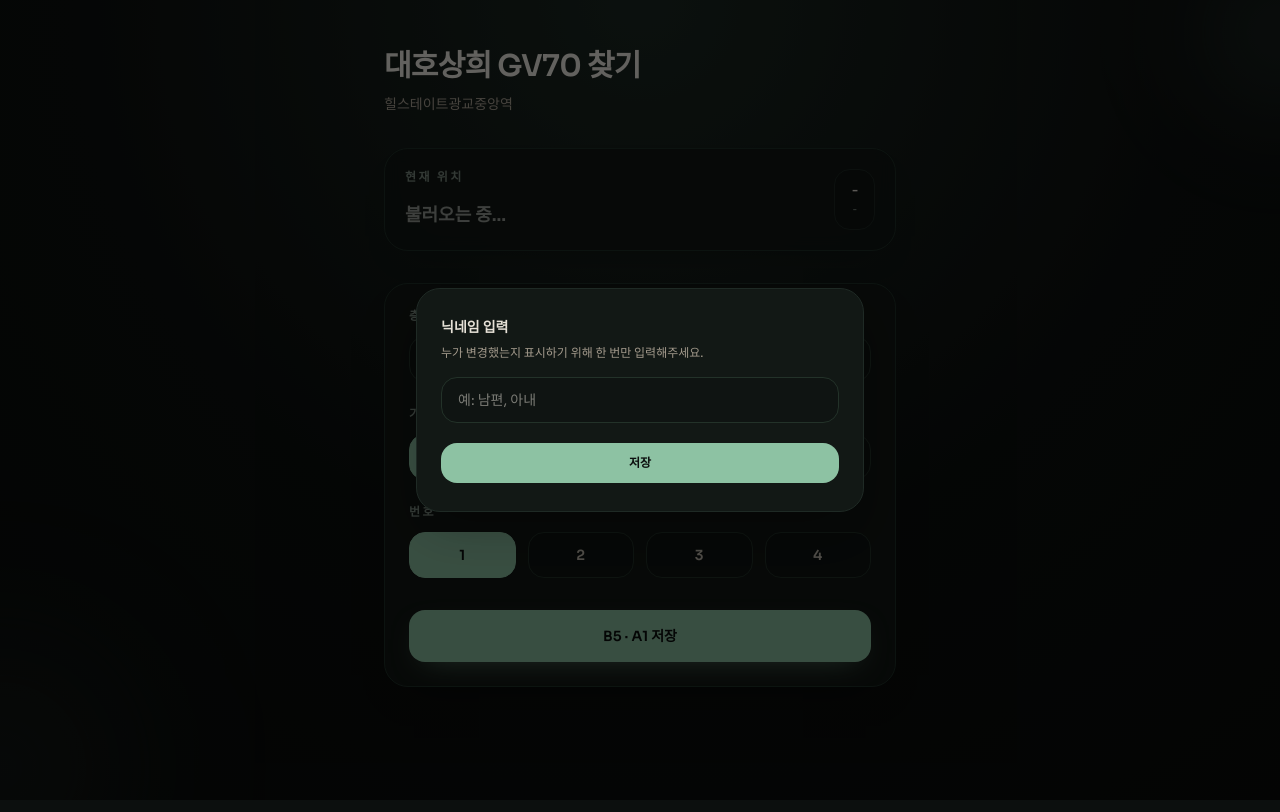
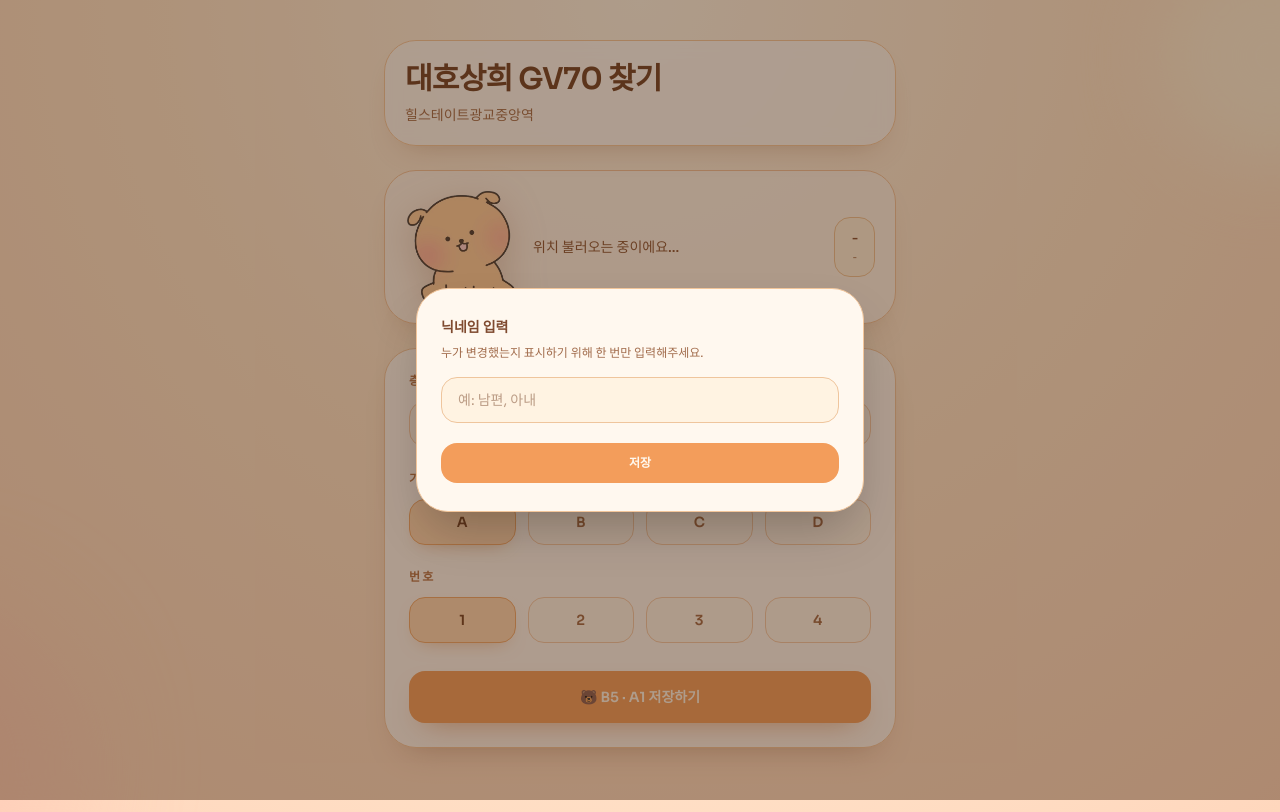
Before and after one commit to wkdeogh/parkwhere, a Next.js app: page / in a window 1280 px wide. Built offline with nearby package versions, Linux system fonts and the light colour scheme; no server answers.

Commit message:
Refresh UI with mascot image and playful copy

```diff
--- a/src/app/page.tsx
+++ b/src/app/page.tsx
@@ -1,6 +1,7 @@
 "use client";
 
 import { useEffect, useMemo, useState } from "react";
+import Image from "next/image";
 import {
   onSnapshot,
   serverTimestamp,
@@ -40,6 +41,7 @@
   const [nickname, setNickname] = useState("");
   const [nicknameInput, setNicknameInput] = useState("");
   const [showNickname, setShowNickname] = useState(false);
+  const [savedPulse, setSavedPulse] = useState(false);
 
   const formattedUpdatedAt = useMemo(() => {
     if (!currentSpot?.updatedAt) return "-";
@@ -106,6 +108,17 @@
     };
   }, []);
 
+  useEffect(() => {
+    if (!savedPulse) return;
+    const timeoutId = window.setTimeout(() => {
+      setSavedPulse(false);
+    }, 1200);
+
+    return () => {
+      window.clearTimeout(timeoutId);
+    };
+  }, [savedPulse]);
+
   const handleSave = async () => {
     if (!nickname) {
       setShowNickname(true);
@@ -123,6 +136,7 @@
         updatedBy: nickname,
         updatedAt: serverTimestamp(),
       });
+      setSavedPulse(true);
     } catch (saveError) {
       setError(
         saveError instanceof Error
@@ -144,68 +158,81 @@
   };
 
   return (
-    <div className="relative min-h-screen overflow-hidden bg-[radial-gradient(circle_at_top,_#1d2a24,_#0c0f0e_55%,_#090b0a)]">
-      <div className="pointer-events-none absolute -top-24 right-[-10%] h-64 w-64 rounded-full bg-[radial-gradient(circle,_#2a3c35,_transparent_70%)] opacity-60 blur-2xl" />
-      <div className="pointer-events-none absolute bottom-[-20%] left-[-15%] h-96 w-96 rounded-full bg-[radial-gradient(circle,_#1f2a25,_transparent_65%)] opacity-60 blur-3xl" />
-      <main className="relative z-10 mx-auto flex w-full max-w-xl flex-col gap-8 px-5 pb-16 pt-12 sm:px-8">
-        <header className="flex flex-col gap-2">
-          <div className="flex items-baseline justify-between gap-3">
-            <h1 className="text-3xl font-semibold tracking-tight text-[#f5f2ea]">
-              대호상희 GV70 찾기
-            </h1>
+    <div className="relative min-h-screen overflow-hidden bg-[radial-gradient(circle_at_top,_#fff9ed,_#ffe8cf_45%,_#ffd7bd)]">
+      <div className="pointer-events-none absolute -top-14 right-[-8%] h-56 w-56 rounded-full bg-[#fff4de]/90 blur-2xl" />
+      <div className="pointer-events-none absolute bottom-[-12%] left-[-18%] h-72 w-72 rounded-full bg-[#ffc9b8]/70 blur-3xl" />
+      <main className="relative z-10 mx-auto flex w-full max-w-xl flex-col gap-6 px-5 pb-16 pt-10 sm:px-8">
+        <header className="rounded-[2rem] border border-[#f5c89d] bg-white/70 px-5 py-5 shadow-[0_16px_30px_-18px_rgba(166,109,67,0.45)] backdrop-blur">
+          <div className="flex items-center justify-between gap-4">
+            <div>
+              <h1 className="text-3xl font-semibold tracking-tight text-[#6a3d24]">
+                대호상희 GV70 찾기
+              </h1>
+            </div>
             {nickname ? (
               <button
                 type="button"
                 onClick={() => setShowNickname(true)}
-                className="text-xs font-semibold text-[#b3ac9f] underline-offset-4 hover:underline"
+                className="rounded-full border border-[#f1c091] bg-[#fff5e5] px-4 py-2 text-xs font-semibold text-[#9c5f38]"
               >
                 이름 변경
               </button>
             ) : null}
           </div>
-          <p className="text-sm leading-6 text-[#b0a79a]">
-            힐스테이트광교중앙역
-          </p>
+          <p className="mt-2 text-sm text-[#9f6a49]">힐스테이트광교중앙역</p>
         </header>
 
-        <section className="rounded-3xl border border-[#203129] bg-[#121815]/90 p-5 shadow-[0_16px_40px_-30px_rgba(0,0,0,0.6)] backdrop-blur">
-          <div className="flex items-center justify-between">
-            <div>
-              <p className="text-xs font-semibold uppercase tracking-[0.2em] text-[#7f8f85]">
-                현재 위치
-              </p>
-              <div className="mt-2 text-3xl font-semibold text-[#f5f2ea]">
-                {loading ? (
-                  <span className="text-lg text-[#9a9f98]">불러오는 중...</span>
-                ) : currentSpot ? (
-                  <span>
-                    {currentSpot.level} · {currentSpot.column}
-                    {currentSpot.number}
-                  </span>
-                ) : (
-                  <span className="text-lg text-[#9a9f98]">아직 기록 없음</span>
-                )}
+        <section className="rounded-[2rem] border border-[#f2c39b] bg-[#fff8ef]/90 p-5 shadow-[0_18px_32px_-20px_rgba(141,88,51,0.4)]">
+          <div className="flex flex-col gap-4 sm:flex-row sm:items-center sm:justify-between">
+            <div className="flex items-center gap-4">
+              <div
+                className={`relative h-28 w-28 shrink-0 transition-transform duration-300 ${
+                  savedPulse ? "scale-105" : "scale-100"
+                }`}
+              >
+                <Image
+                  src="/bear-cutout.png"
+                  alt="곰돌이 캐릭터"
+                  fill
+                  sizes="112px"
+                  className="object-contain drop-shadow-[0_10px_18px_rgba(152,95,56,0.28)]"
+                  priority
+                />
+              </div>
+              <div>
+                <p className="text-sm font-medium text-[#875334]">
+                  {loading
+                    ? "위치 불러오는 중이에요..."
+                    : currentSpot
+                      ? `지금은 ${currentSpot.level} · ${currentSpot.column}${currentSpot.number} 에 있어요!`
+                      : "아직 저장된 위치가 없어요."}
+                </p>
+                {savedPulse ? (
+                  <p className="mt-2 text-xs font-semibold text-[#ca6f3d]">
+                    멍멍쓰 주차위치 기억완료!
+                  </p>
+                ) : null}
               </div>
             </div>
-            <div className="rounded-2xl border border-[#1f2a25] bg-[#0f1412] px-4 py-3 text-right text-xs text-[#a7ada6]">
-              <div className="font-semibold text-[#e6e1d7]">
+            <div className="rounded-2xl border border-[#efc294] bg-[#fff3df] px-4 py-3 text-right text-xs text-[#9e6a46]">
+              <div className="font-semibold text-[#7f4a2f]">
                 {currentSpot?.updatedBy ?? "-"}
               </div>
-              <div className="mt-1 font-mono text-[11px] text-[#7f8f85]">
+              <div className="mt-1 font-mono text-[11px] text-[#a47453]">
                 {formattedUpdatedAt}
               </div>
             </div>
           </div>
           {error ? (
-            <p className="mt-4 rounded-2xl border border-[#5a2d2d] bg-[#2a1515] px-4 py-3 text-xs text-[#f2b6b6]">
+            <p className="mt-4 rounded-2xl border border-[#d28f7f] bg-[#fff0ec] px-4 py-3 text-xs text-[#a14848]">
               {error}
             </p>
           ) : null}
         </section>
 
-        <section className="flex flex-col gap-6 rounded-3xl border border-[#203129] bg-[#121815]/95 p-6 shadow-[0_18px_42px_-30px_rgba(0,0,0,0.7)]">
+        <section className="flex flex-col gap-6 rounded-[2rem] border border-[#f3c79f] bg-white/80 p-6 shadow-[0_18px_34px_-20px_rgba(131,78,48,0.42)]">
           <div>
-            <p className="text-xs font-semibold uppercase tracking-[0.2em] text-[#7f8f85]">
+            <p className="text-xs font-semibold uppercase tracking-[0.18em] text-[#b27045]">
               층 선택
             </p>
             <div className="mt-3 grid grid-cols-3 gap-3">
@@ -218,8 +245,8 @@
                   }
                   className={`rounded-2xl border px-4 py-3 text-sm font-semibold transition ${
                     selection.level === floor
-                      ? "border-[#8dc2a3] bg-[#8dc2a3] text-[#0c0f0e]"
-                      : "border-[#233229] bg-[#0f1412] text-[#c5beb2] hover:border-[#3a5346]"
+                      ? "border-[#f1a86a] bg-[#ffd9b4] text-[#6f3f23] shadow-[0_8px_20px_-12px_rgba(223,147,85,0.8)]"
+                      : "border-[#f5cba9] bg-[#fff7ed] text-[#9d6746] hover:border-[#ebb288]"
                   }`}
                 >
                   {floor}
@@ -229,7 +256,7 @@
           </div>
 
           <div>
-            <p className="text-xs font-semibold uppercase tracking-[0.2em] text-[#7f8f85]">
+            <p className="text-xs font-semibold uppercase tracking-[0.18em] text-[#b27045]">
               기둥 열
             </p>
             <div className="mt-3 grid grid-cols-4 gap-3">
@@ -242,8 +269,8 @@
                   }
                   className={`rounded-2xl border px-4 py-3 text-sm font-semibold transition ${
                     selection.column === column
-                      ? "border-[#8dc2a3] bg-[#8dc2a3] text-[#0c0f0e]"
-                      : "border-[#233229] bg-[#0f1412] text-[#c5beb2] hover:border-[#3a5346]"
+                      ? "border-[#f1a86a] bg-[#ffd9b4] text-[#6f3f23] shadow-[0_8px_20px_-12px_rgba(223,147,85,0.8)]"
+                      : "border-[#f5cba9] bg-[#fff7ed] text-[#9d6746] hover:border-[#ebb288]"
                   }`}
                 >
                   {column}
@@ -253,7 +280,7 @@
           </div>
 
           <div>
-            <p className="text-xs font-semibold uppercase tracking-[0.2em] text-[#7f8f85]">
+            <p className="text-xs font-semibold uppercase tracking-[0.18em] text-[#b27045]">
               번호
             </p>
             <div className="mt-3 grid grid-cols-4 gap-3">
@@ -266,8 +293,8 @@
                   }
                   className={`rounded-2xl border px-4 py-3 text-sm font-semibold transition ${
                     selection.number === num
-                      ? "border-[#8dc2a3] bg-[#8dc2a3] text-[#0c0f0e]"
-                      : "border-[#233229] bg-[#0f1412] text-[#c5beb2] hover:border-[#3a5346]"
+                      ? "border-[#f1a86a] bg-[#ffd9b4] text-[#6f3f23] shadow-[0_8px_20px_-12px_rgba(223,147,85,0.8)]"
+                      : "border-[#f5cba9] bg-[#fff7ed] text-[#9d6746] hover:border-[#ebb288]"
                   }`}
                 >
                   {num}
@@ -280,20 +307,20 @@
             type="button"
             onClick={handleSave}
             disabled={saving}
-            className="mt-2 rounded-2xl bg-[#8dc2a3] px-6 py-4 text-sm font-semibold text-[#0c0f0e] shadow-[0_10px_30px_-15px_rgba(141,194,163,0.7)] transition hover:bg-[#6da685] disabled:cursor-not-allowed disabled:bg-[#3a4a43] disabled:text-[#aab3ad]"
+            className="mt-1 rounded-2xl bg-[#f39d5b] px-6 py-4 text-sm font-semibold text-[#fff9ef] shadow-[0_12px_30px_-16px_rgba(207,118,57,0.85)] transition hover:bg-[#e58b48] disabled:cursor-not-allowed disabled:bg-[#dfba9f]"
           >
             {saving
-              ? "저장 중..."
-              : `${selection.level} · ${selection.column}${selection.number} 저장`}
+              ? "곰돌이가 저장 중..."
+              : `🐻 ${selection.level} · ${selection.column}${selection.number} 저장하기`}
           </button>
         </section>
       </main>
 
       {showNickname ? (
-        <div className="fixed inset-0 z-20 flex items-end justify-center bg-black/60 p-5 sm:items-center">
-          <div className="w-full max-w-md rounded-3xl border border-[#1f2a25] bg-[#121815] px-6 py-7 shadow-2xl">
-            <p className="text-sm font-semibold text-[#e6e1d7]">닉네임 입력</p>
-            <p className="mt-2 text-xs text-[#a39a8c]">
+        <div className="fixed inset-0 z-20 flex items-end justify-center bg-[#4d2a12]/45 p-5 sm:items-center">
+          <div className="w-full max-w-md rounded-[2rem] border border-[#f2c59a] bg-[#fff8ef] px-6 py-7 shadow-2xl">
+            <p className="text-sm font-semibold text-[#7f4a2f]">닉네임 입력</p>
+            <p className="mt-2 text-xs text-[#a26c4c]">
               누가 변경했는지 표시하기 위해 한 번만 입력해주세요.
             </p>
             <input
@@ -303,14 +330,14 @@
                 if (event.key === "Enter") saveNickname();
               }}
               placeholder="예: 남편, 아내"
-              className="mt-4 w-full rounded-2xl border border-[#233229] bg-[#0f1412] px-4 py-3 text-sm text-[#e6e1d7] outline-none ring-offset-2 focus:border-[#8dc2a3] focus:ring-2 focus:ring-[#385648]"
+              className="mt-4 w-full rounded-2xl border border-[#efc59d] bg-[#fff3e2] px-4 py-3 text-sm text-[#7a472c] outline-none ring-offset-2 focus:border-[#f09b59] focus:ring-2 focus:ring-[#efccaa]"
             />
             <div className="mt-5 flex gap-3">
               {nickname ? (
                 <button
                   type="button"
                   onClick={() => setShowNickname(false)}
-                  className="flex-1 rounded-2xl border border-[#233229] px-4 py-3 text-xs font-semibold text-[#a9a195]"
+                  className="flex-1 rounded-2xl border border-[#efc59d] px-4 py-3 text-xs font-semibold text-[#a36c49]"
                 >
                   취소
                 </button>
@@ -318,7 +345,7 @@
               <button
                 type="button"
                 onClick={saveNickname}
-                className="flex-1 rounded-2xl bg-[#8dc2a3] px-4 py-3 text-xs font-semibold text-[#0c0f0e]"
+                className="flex-1 rounded-2xl bg-[#f39d5b] px-4 py-3 text-xs font-semibold text-[#fff9ef]"
               >
                 저장
               </button>
```
Also changed, not shown: public/bear-cutout.png (added).
